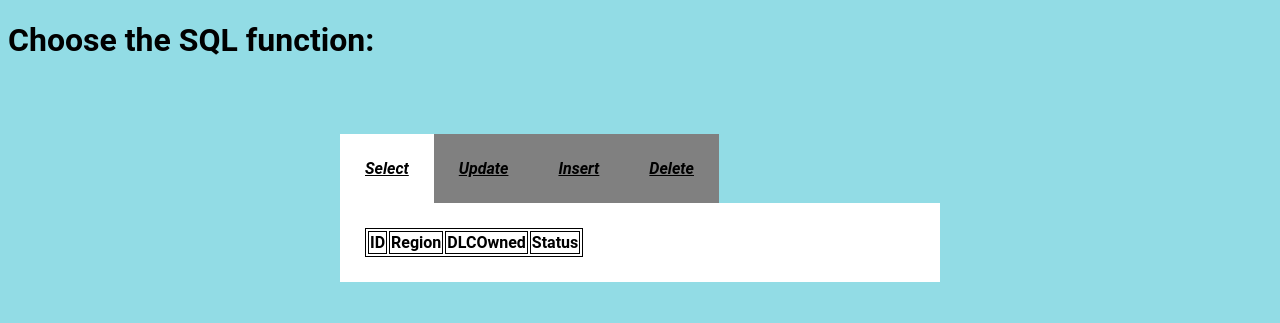
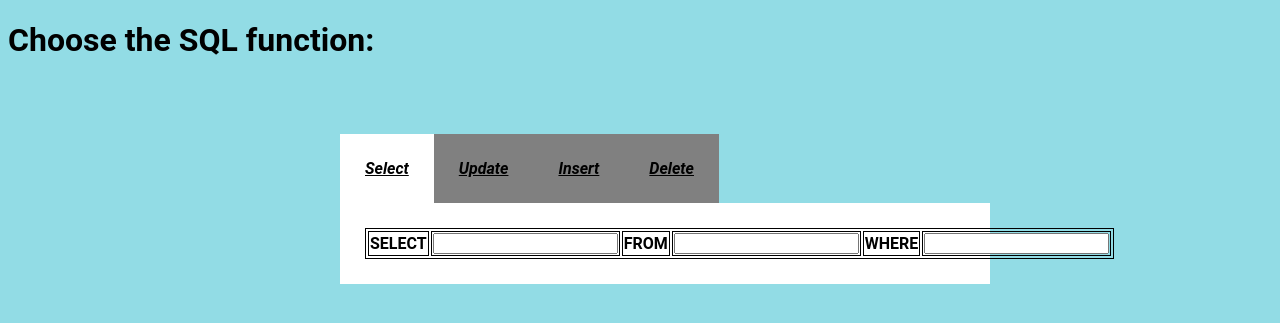
Before and after one commit to Sean02/Destiny_2_Exotic_Armor, a Flask app: page /query in a window 1280 px wide. Shown: the top 323 px of the page. Run offline with Flask 2, Linux system fonts and the light colour scheme; lists and menus that the app fills with data are empty.

Commit message:
Update query.html
added textboxes

```diff
--- a/templates/query.html
+++ b/templates/query.html
@@ -16,12 +16,14 @@
         <label for="Select">Select</label>
         <div class="tab">
             <table>
-                <tr>
-                    <th>ID</th>
-                    <th>Region</th>
-                    <th>DLCOwned</th>
-                    <th>Status</th>
-                </tr>
+                <form>
+                    <tr>
+                        <th>SELECT <td colspan="5"><input type="text" name="s_val" id="s_val"></td></th>
+                        <th>FROM  <td colspan="5"><input type="text" name="s_table" id="s_table"></td></th>
+                        <th>WHERE <td colspan="5"><input type="text" name="s_query" id="s_query"></td></th>
+
+                    </tr>
+                </form>
             </table>
         </div>
 
@@ -30,9 +32,9 @@
         <div class="tab">
             <table>
                 <tr>
-                    <th>ID</th>
-                    <th>Vendor</th>
-                    <th>Season</th>
+                    <th>UPDATE <td colspan="5"><input type="text" name="u_table" id="u_table"></th>
+                    <th>SET <td colspan="5"><input type="text" name="u_val" id="u_val"></th>
+                    <th>WHERE <td colspan="5"><input type="text" name="u_query" id="u_query"></th>
                 </tr>
             </table>
         </div>
@@ -42,10 +44,8 @@
         <div class="tab">
             <table>
                 <tr>
-                    <th>Name</th>
-                    <th>Type</th>
-                    <th>DLC</th>
-                    <th>Season</th>
+                    <th>INSERT INTO <td colspan="5"><input type="text" name="i_table" id="i_table"></th>
+                    <th>VALUES <td colspan="5"><input type="text" name="i_val" id="i_val"></th>
                 </tr>
             </table>
         </div>
@@ -55,11 +55,8 @@
         <div class="tab">
             <table>
                 <tr>
-                    <th>Season</th>
-                    <th>Seasonpass</th>
-                    <th>Subclass</th>
-                    <th>Order_r</th>
-                    <th>Campaign</th>
+                    <th>DELETE FROM <td colspan="5"><input type="text" name="d_table" id="d_table"></th>
+                    <th>WHERE <td colspan="5"><input type="text" name="d_query" id="d_query"></th>
                 </tr>
             </table>
         </div>
```
